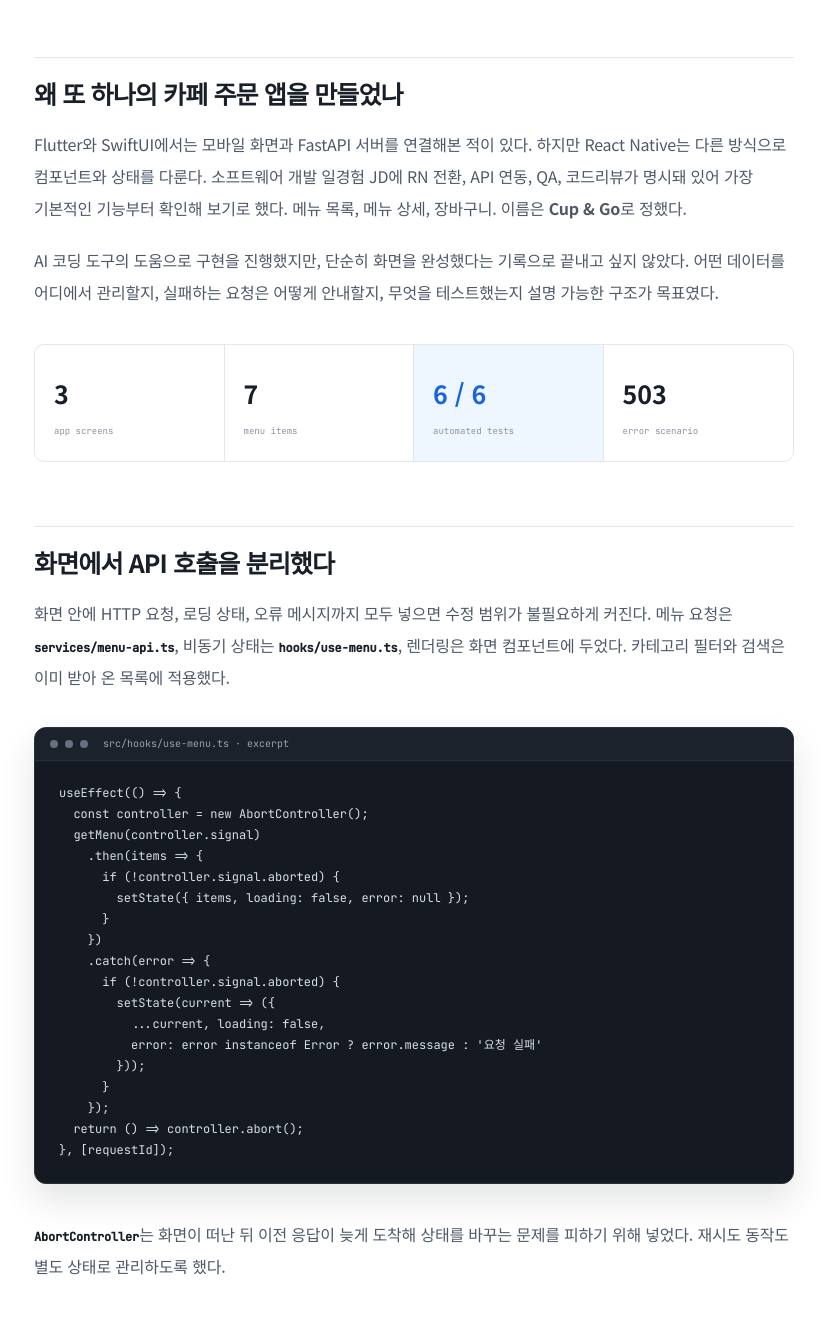
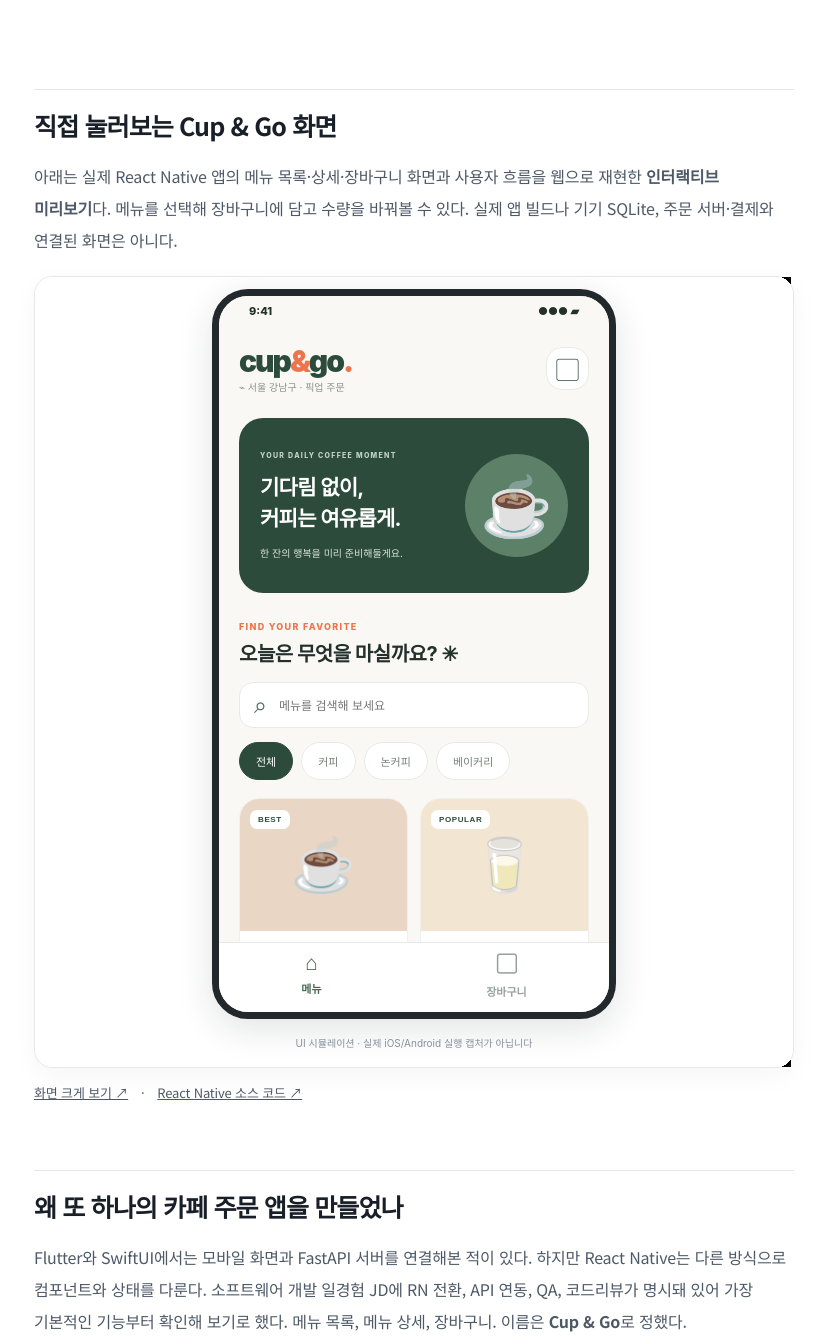
Before and after one commit to who0oami/who0oami.github.io, a plain HTML site: page posts/react-native-cafe-order-devlog.html in a window 1280 px wide. Shown: the part 575-1915 px from the top of the page, without its empty margins (226-1053 px from the left). Drawn offline with Linux system fonts and the light colour scheme.

Commit message:
blog: embed interactive Cup & Go app preview and source link

```diff
--- a/posts/react-native-cafe-order-devlog.html
+++ b/posts/react-native-cafe-order-devlog.html
@@ -20,6 +20,14 @@
       <time datetime="2026-11-12">2026.11.12 · 유지현 · Day 01 · 7 min read</time>
     </header>
     <article class="article">
+<section aria-labelledby="cup-preview-title" style="margin:32px 0 48px">
+<h2 id="cup-preview-title">직접 눌러보는 Cup &amp; Go 화면</h2>
+<p>아래는 실제 React Native 앱의 메뉴 목록·상세·장바구니 화면과 사용자 흐름을 웹으로 재현한 <strong>인터랙티브 미리보기</strong>다. 메뉴를 선택해 장바구니에 담고 수량을 바꿔볼 수 있다. 실제 앱 빌드나 기기 SQLite, 주문 서버·결제와 연결된 화면은 아니다.</p>
+<div style="border:1px solid #e5e8eb;border-radius:18px;overflow:hidden;background:#f6f7f8;box-shadow:0 8px 28px rgba(25,31,40,.04)">
+<iframe src="/demo/cup-and-go/?embed=1" title="Cup & Go 카페 주문 앱 인터랙티브 화면 미리보기" loading="lazy" style="display:block;width:100%;height:790px;border:0" allow="fullscreen"></iframe>
+</div>
+<p style="font-size:13px;margin-top:12px"><a href="/demo/cup-and-go/" target="_blank" rel="noopener noreferrer">화면 크게 보기 ↗</a>　·　<a href="https://github.com/who0oami/Thejoeun_PlayGround/tree/main/projects/cup-and-go-react-native" target="_blank" rel="noopener noreferrer">React Native 소스 코드 ↗</a></p>
+</section>
       <h2>왜 또 하나의 카페 주문 앱을 만들었나</h2>
       <p>Flutter와 SwiftUI에서는 모바일 화면과 FastAPI 서버를 연결해본 적이 있다. 하지만 React Native는 다른 방식으로 컴포넌트와 상태를 다룬다. 소프트웨어 개발 일경험 JD에 RN 전환, API 연동, QA, 코드리뷰가 명시돼 있어 가장 기본적인 기능부터 확인해 보기로 했다. 메뉴 목록, 메뉴 상세, 장바구니. 이름은 <strong>Cup &amp; Go</strong>로 정했다.</p>
       <p>AI 코딩 도구의 도움으로 구현을 진행했지만, 단순히 화면을 완성했다는 기록으로 끝내고 싶지 않았다. 어떤 데이터를 어디에서 관리할지, 실패하는 요청은 어떻게 안내할지, 무엇을 테스트했는지 설명 가능한 구조가 목표였다.</p>
```
